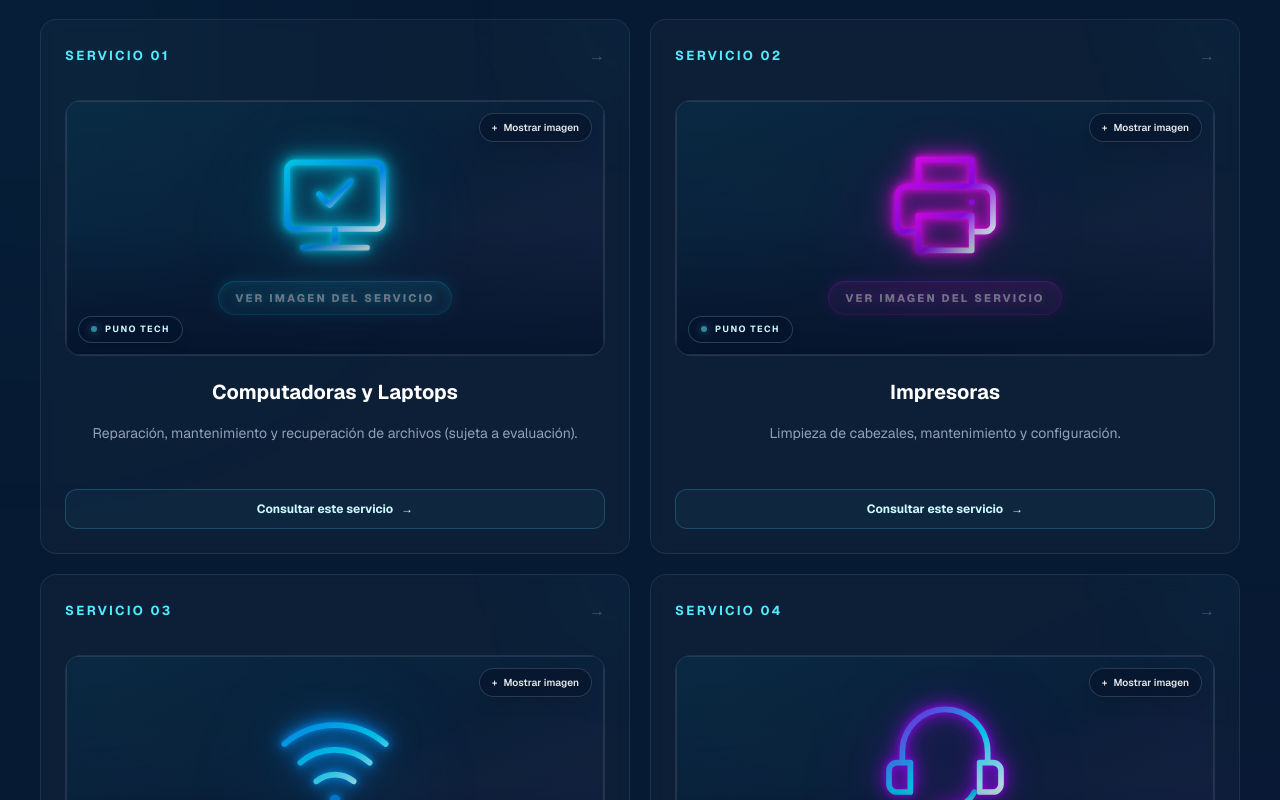
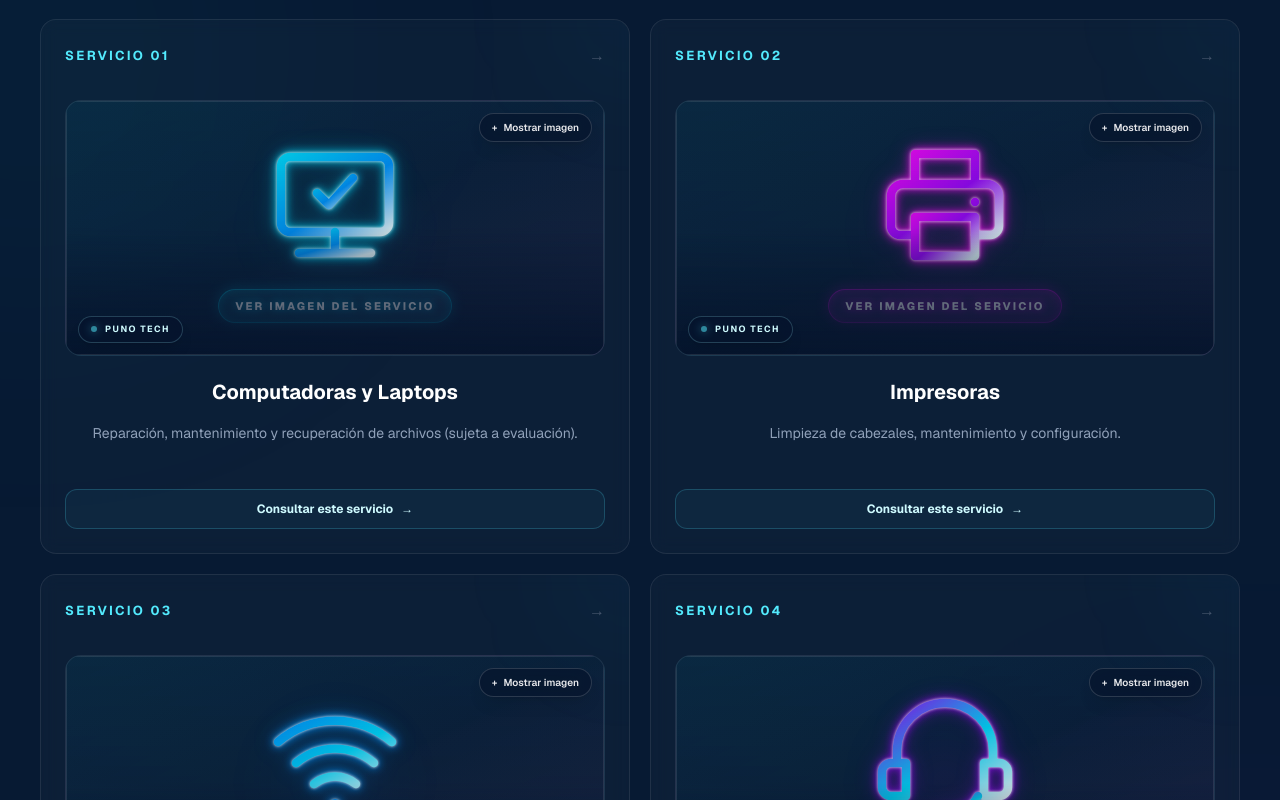
Before and after one commit to joakoguzp/puno-tech, a Next.js app: page / in a window 1280 px wide. Shown: the part 1100-1900 px from the top of the page. Built offline with nearby package versions, Linux system fonts and the light colour scheme.

Commit message:
Mejora nitidez y presencia de iconos neon de servicios

```diff
--- a/src/components/sections/Services.tsx
+++ b/src/components/sections/Services.tsx
@@ -335,8 +335,8 @@ export default function Services() {
                     />
                   ) : (
                     <div className="absolute inset-0 flex flex-col items-center justify-center gap-3 transition-transform duration-500 group-hover/image:scale-[1.06]" style={{ color: service.accent }}>
-                      <span aria-hidden="true" className="pointer-events-none absolute h-36 w-36 rounded-full opacity-70 blur-2xl transition-all duration-500 group-hover/image:opacity-100" style={{ background: `radial-gradient(circle, ${service.glow} 0%, transparent 68%)`, boxShadow: `0 0 42px ${service.glow}` }} />
-                      <svg viewBox="0 0 48 48" fill="none" stroke={`url(#service-icon-gradient-${service.type})`} strokeWidth="2.15" strokeLinecap="round" strokeLinejoin="round" className="relative h-28 w-28 transition-all duration-500 group-hover/image:scale-110 sm:h-32 sm:w-32" style={{ color: service.accent, filter: `drop-shadow(0 0 3px ${service.accent}) drop-shadow(0 0 8px ${service.accent}) drop-shadow(0 0 16px ${service.glow})` }} aria-hidden="true">
+                      <span aria-hidden="true" className="pointer-events-none absolute h-28 w-28 rounded-full opacity-45 blur-xl transition-all duration-500 group-hover/image:opacity-70" style={{ background: `radial-gradient(circle, ${service.glow} 0%, transparent 68%)`, boxShadow: `0 0 42px ${service.glow}` }} />
+                      <svg viewBox="0 0 48 48" fill="none" stroke={`url(#service-icon-gradient-${service.type})`} strokeWidth="2.8" strokeLinecap="round" strokeLinejoin="round" className="relative h-32 w-32 transition-all duration-500 group-hover/image:scale-110 sm:h-36 sm:w-36" style={{ color: service.accent, filter: `drop-shadow(0 0 1.5px #ffffff) drop-shadow(0 0 4px ${service.accent}) drop-shadow(0 0 9px ${service.glow})` }} aria-hidden="true">
                         <defs>
                           <linearGradient id={`service-icon-gradient-${service.type}`} x1="0%" y1="0%" x2="100%" y2="100%">
                             <stop offset="0%" stopColor={service.accent} />
```
